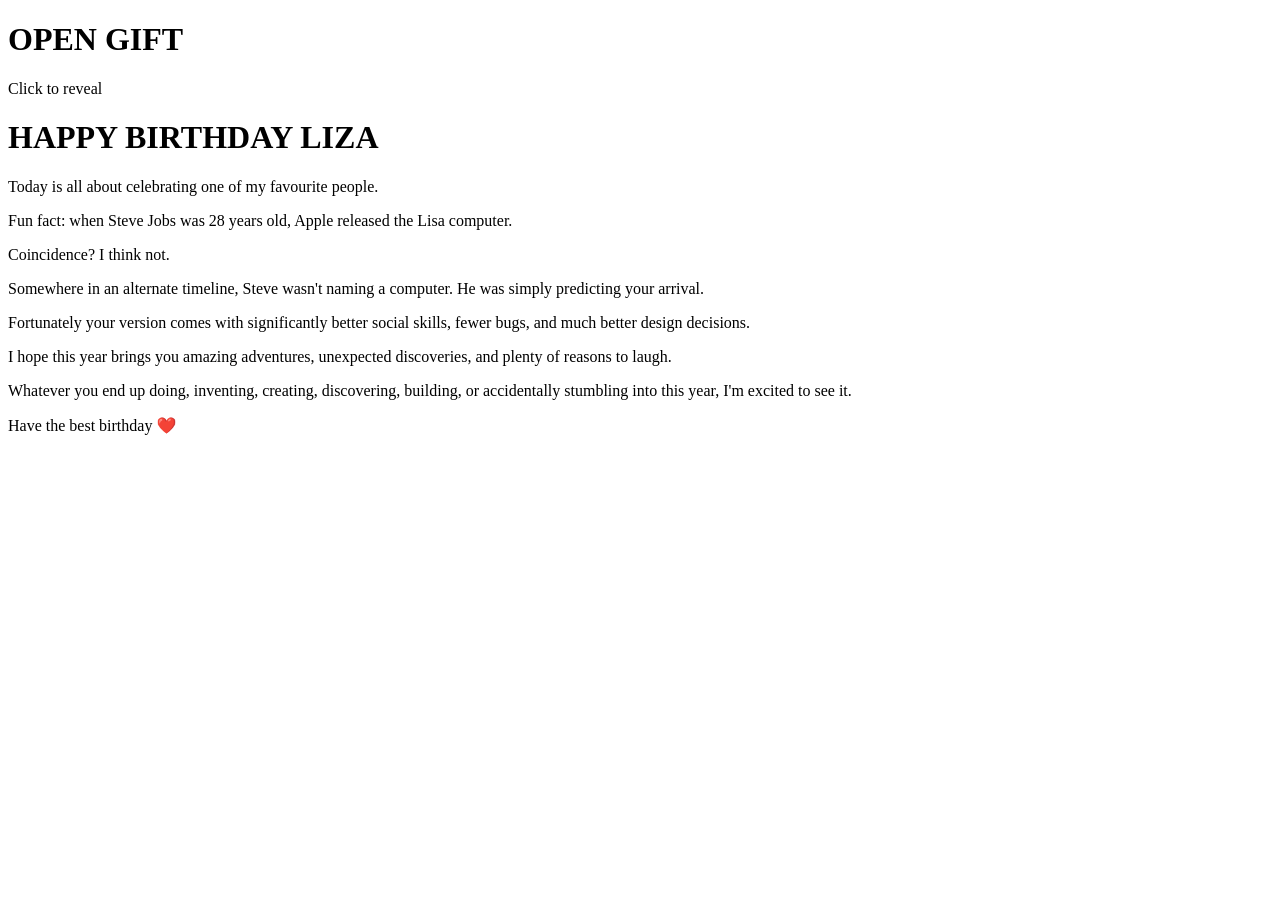
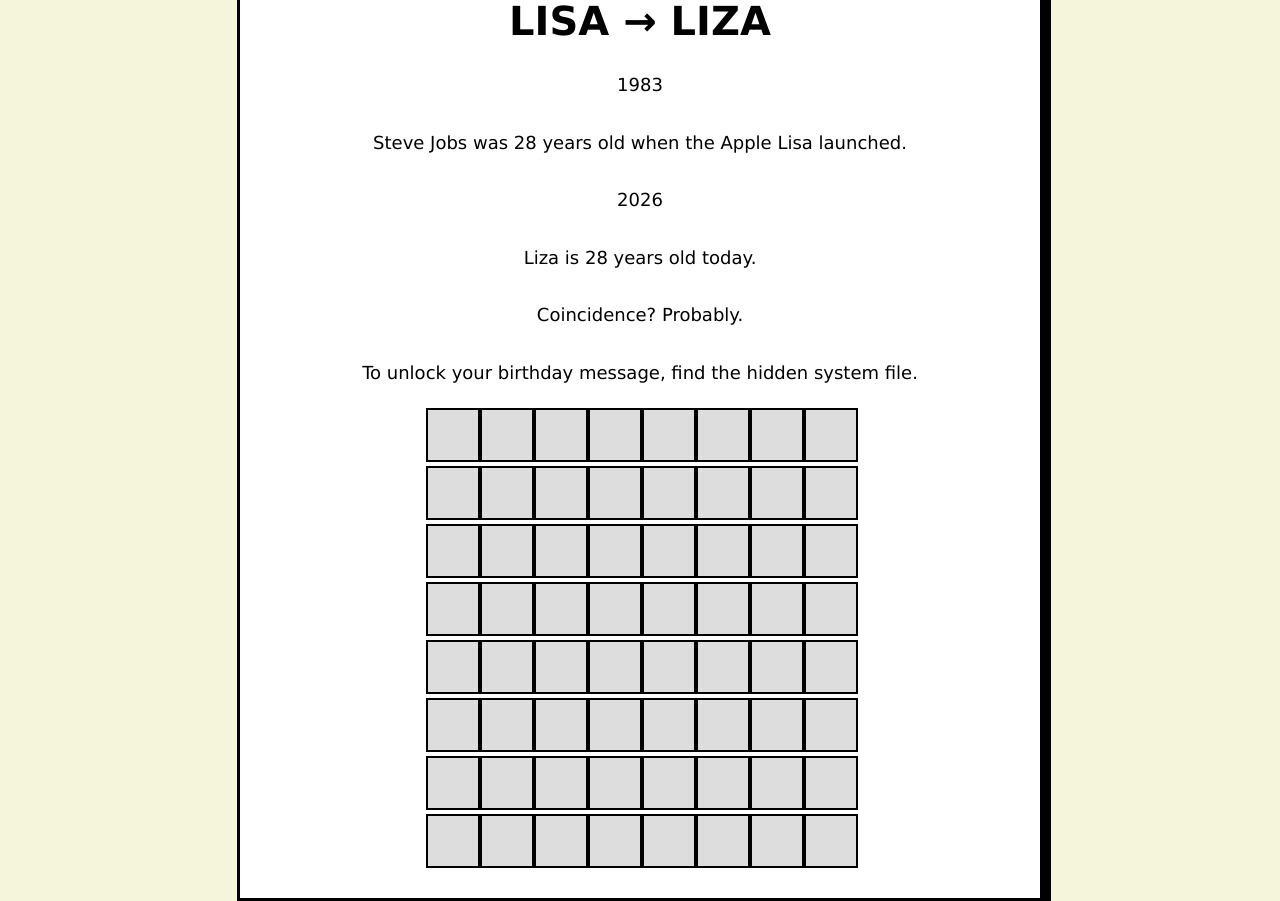
Before and after one commit to WTBennett/happy28thbirthday, a plain HTML site: page index.html in a window 1280 px wide. Before the commit the page ends 800 px from the top, so only its background shows below. Drawn offline with Linux system fonts and the light colour scheme.

Commit message:
Update index.html

```diff
--- a/index.html
+++ b/index.html
@@ -1,75 +1,267 @@
 <!DOCTYPE html>
-<html lang="en">
+<html>
 <head>
 <meta charset="UTF-8">
-<meta name="viewport" content="width=device-width, initial-scale=1.0">
-<title>For Liza</title>
+<title>LIZA 28</title>
 
-<link rel="stylesheet" href="style.css">
+<style>
+
+body{
+    margin:0;
+    background:#f5f5dc;
+    font-family:Chicago, Geneva, sans-serif;
+    display:flex;
+    justify-content:center;
+    align-items:center;
+    height:100vh;
+}
+
+.window{
+    width:800px;
+    background:white;
+    border:3px solid black;
+    box-shadow:8px 8px 0px black;
+}
+
+.titlebar{
+    background:black;
+    color:white;
+    padding:10px;
+    font-weight:bold;
+}
+
+.content{
+    padding:30px;
+    text-align:center;
+}
+
+.grid{
+    display:grid;
+    grid-template-columns:repeat(8,50px);
+    gap:4px;
+    justify-content:center;
+    margin-top:20px;
+}
+
+.cell{
+    width:50px;
+    height:50px;
+    border:2px solid black;
+    background:#ddd;
+    cursor:pointer;
+    font-size:20px;
+    display:flex;
+    align-items:center;
+    justify-content:center;
+}
+
+.cell:hover{
+    background:#bbb;
+}
+
+#message{
+    display:none;
+}
+
+h1{
+    font-size:40px;
+}
+
+.boot{
+    font-size:18px;
+    line-height:1.6;
+}
+
+.photo{
+    width:250px;
+    margin:10px;
+    border:4px solid black;
+}
+
+button{
+    padding:15px 30px;
+    font-size:18px;
+    cursor:pointer;
+}
+
+</style>
 </head>
 
 <body>
 
-<div id="landing">
+<div class="window">
 
-    <div class="gift-box" id="gift">
-        <h1>OPEN GIFT</h1>
-        <p>Click to reveal</p>
-    </div>
+<div class="titlebar">
+Apple Lisa System 1983
+</div>
+
+<div class="content" id="intro">
+
+<h1>LISA → LIZA</h1>
+
+<p class="boot">
+
+1983
+
+<br><br>
+
+Steve Jobs was 28 years old when the Apple Lisa launched.
+
+<br><br>
+
+2026
+
+<br><br>
+
+Liza is 28 years old today.
+
+<br><br>
+
+Coincidence?
+
+Probably.
+
+<br><br>
+
+To unlock your birthday message,
+find the hidden system file.
+
+</p>
+
+<div class="grid" id="grid"></div>
 
 </div>
 
-<div id="card">
+<div class="content" id="message">
 
-    <div class="message-container">
+<h1>🎉 HAPPY 28TH BIRTHDAY LIZA 🎉</h1>
 
-        <h1>HAPPY BIRTHDAY LIZA</h1>
+<p>
 
-        <div class="divider"></div>
+The Apple Lisa was revolutionary.
 
-        <p>
-            Today is all about celebrating one of my favourite people.
-        </p>
+But unlike the Apple Lisa...
 
-        <p>
-            Fun fact: when Steve Jobs was 28 years old, Apple released the
-            Lisa computer.
-        </p>
+you've aged much better.
 
-        <p>
-            Coincidence? I think not.
-        </p>
+<br><br>
 
-        <p>
-            Somewhere in an alternate timeline, Steve wasn't naming a computer.
-            He was simply predicting your arrival.
-        </p>
+Over the last 28 years you've become:
 
-        <p>
-            Fortunately your version comes with significantly better social
-            skills, fewer bugs, and much better design decisions.
-        </p>
+<br><br>
 
-        <p>
-            I hope this year brings you amazing adventures, unexpected
-            discoveries, and plenty of reasons to laugh.
-        </p>
+❤️ Kind
 
-        <p>
-            Whatever you end up doing, inventing, creating, discovering,
-            building, or accidentally stumbling into this year,
-            I'm excited to see it.
-        </p>
+<br>
 
-        <p class="signature">
-            Have the best birthday ❤️
-        </p>
+😂 Funny
 
-    </div>
+<br>
+
+🌟 Amazing
+
+<br>
+
+🍷 A professional wine enthusiast
+
+<br>
+
+🏆 One of my favourite humans
+
+<br><br>
+
+I hope this year brings you everything you deserve.
+
+<br><br>
+
+Happy Birthday ❤️
+
+</p>
+
+<br>
+
+<img src="photo1.jpg" class="photo">
+<img src="photo2.jpg" class="photo">
+
+<br><br>
+
+<button onclick="confetti()">
+Celebrate
+</button>
 
 </div>
 
-<script src="script.js"></script>
+</div>
+
+<script>
+
+const mineLocation = 0;
+
+const grid = document.getElementById("grid");
+
+for(let i=0;i<64;i++){
+
+const cell=document.createElement("div");
+
+cell.className="cell";
+
+cell.onclick=function(){
+
+if(i===mineLocation){
+
+document.getElementById("intro").style.display="none";
+document.getElementById("message").style.display="block";
+
+}else{
+
+cell.innerHTML="✓";
+cell.style.background="#aaa";
+
+}
+
+}
+
+grid.appendChild(cell);
+
+}
+
+function confetti(){
+
+for(let i=0;i<100;i++){
+
+let piece=document.createElement("div");
+
+piece.style.position="fixed";
+piece.style.left=Math.random()*100+"vw";
+piece.style.top="-10px";
+piece.style.width="10px";
+piece.style.height="10px";
+piece.style.background=
+`hsl(${Math.random()*360},100%,50%)`;
+
+piece.style.zIndex="9999";
+
+document.body.appendChild(piece);
+
+let fall=setInterval(()=>{
+
+piece.style.top=
+(parseInt(piece.style.top)+5)+"px";
+
+},20);
+
+setTimeout(()=>{
+
+clearInterval(fall);
+piece.remove();
+
+},3000);
+
+}
+
+}
+
+</script>
 
 </body>
 </html>
```
